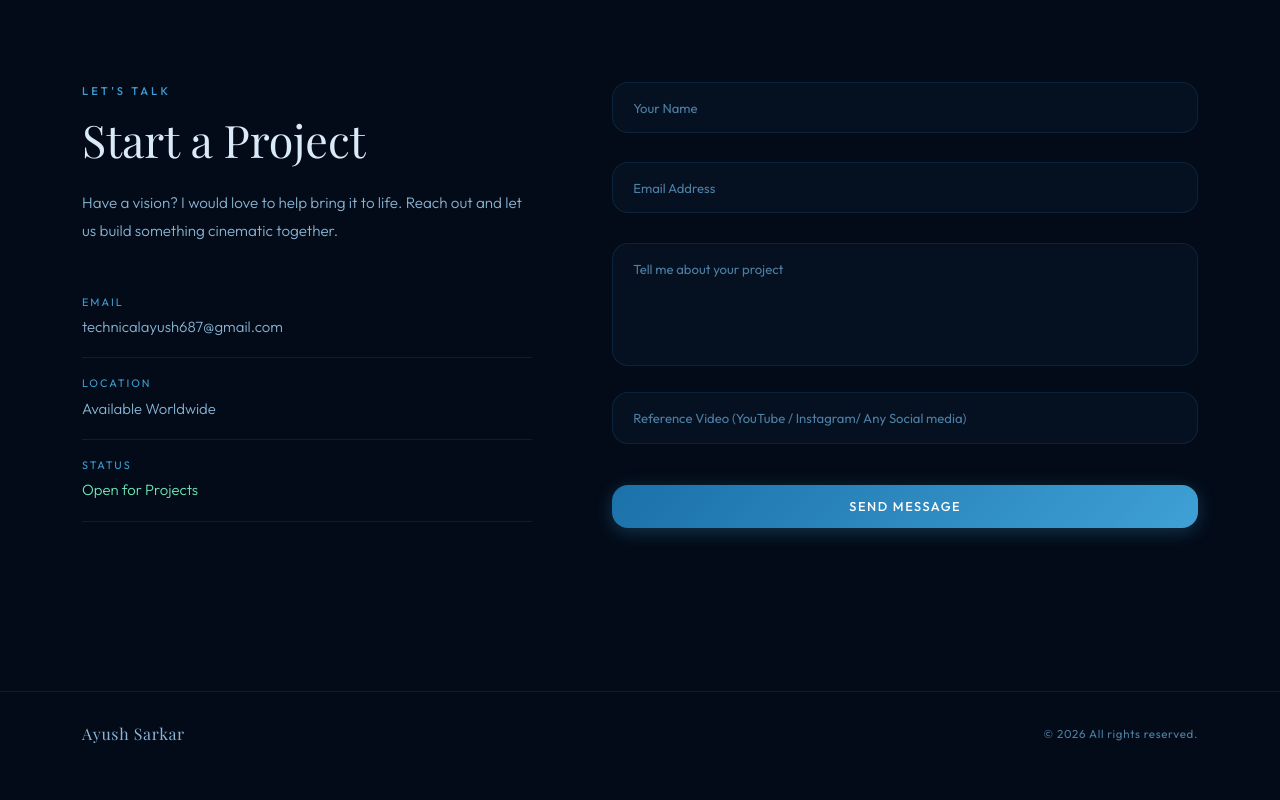
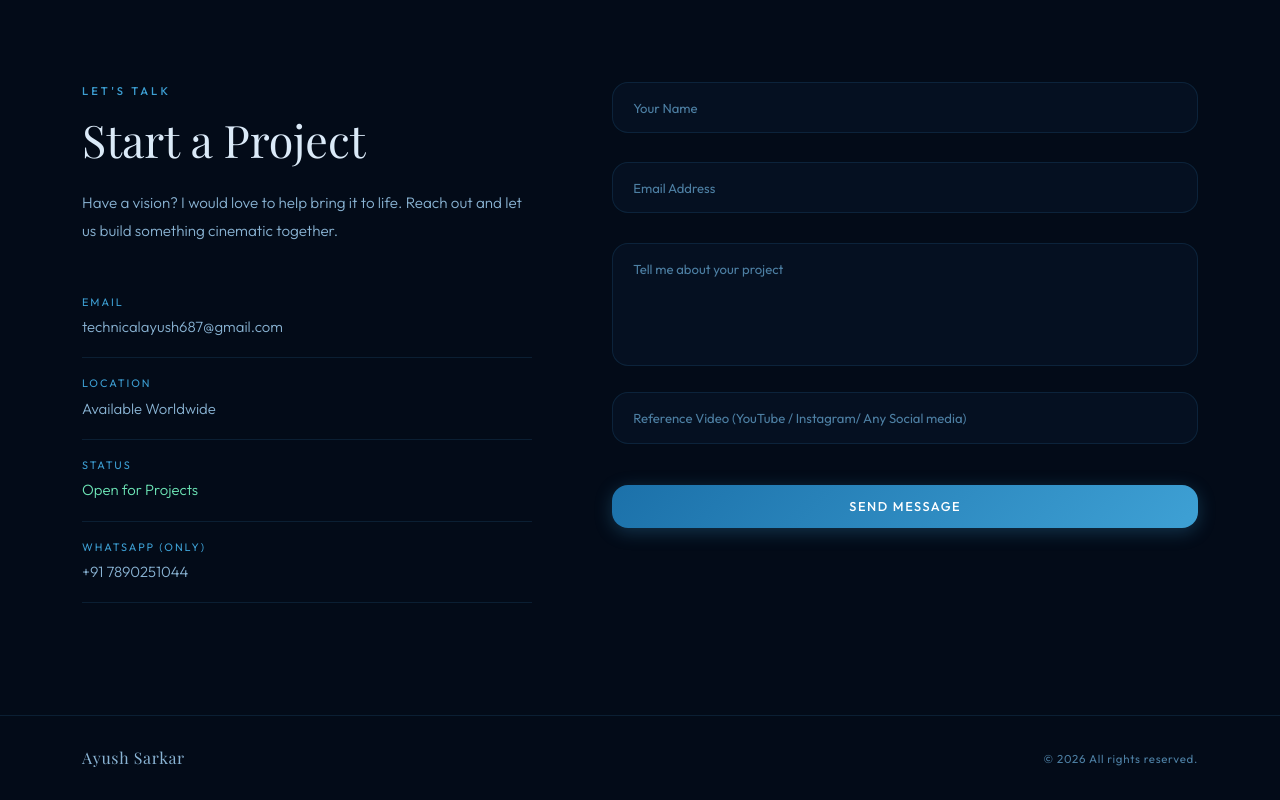
Before and after one commit to Ayush789025/my-video-editing-portfolio, a website: page public/index.html in a window 1280 px wide. Shown: the part 2826-3626 px from the top of the page. Before the commit the page ends 3602 px from the top, so only its background shows below. Drawn offline with nearby package versions, Linux system fonts and the light colour scheme; no server answers; a web font is replaced by a local one.

Commit message:
Add WhatsApp number to contact section

```diff
--- a/public/index.html
+++ b/public/index.html
@@ -228,6 +228,10 @@
               <span class="cd-label">Status</span>
               <span class="cd-value cd-open">Open for Projects</span>
             </div>
+            <div class="cd-item">
+              <span class="cd-label">WhatsApp (Only)</span>
+              <span class="cd-value">+91 7890251044</span>
+            </div>
           </div>
         </div>
         <div class="contact-right scroll-reveal" style="--delay:0.15s">
```
